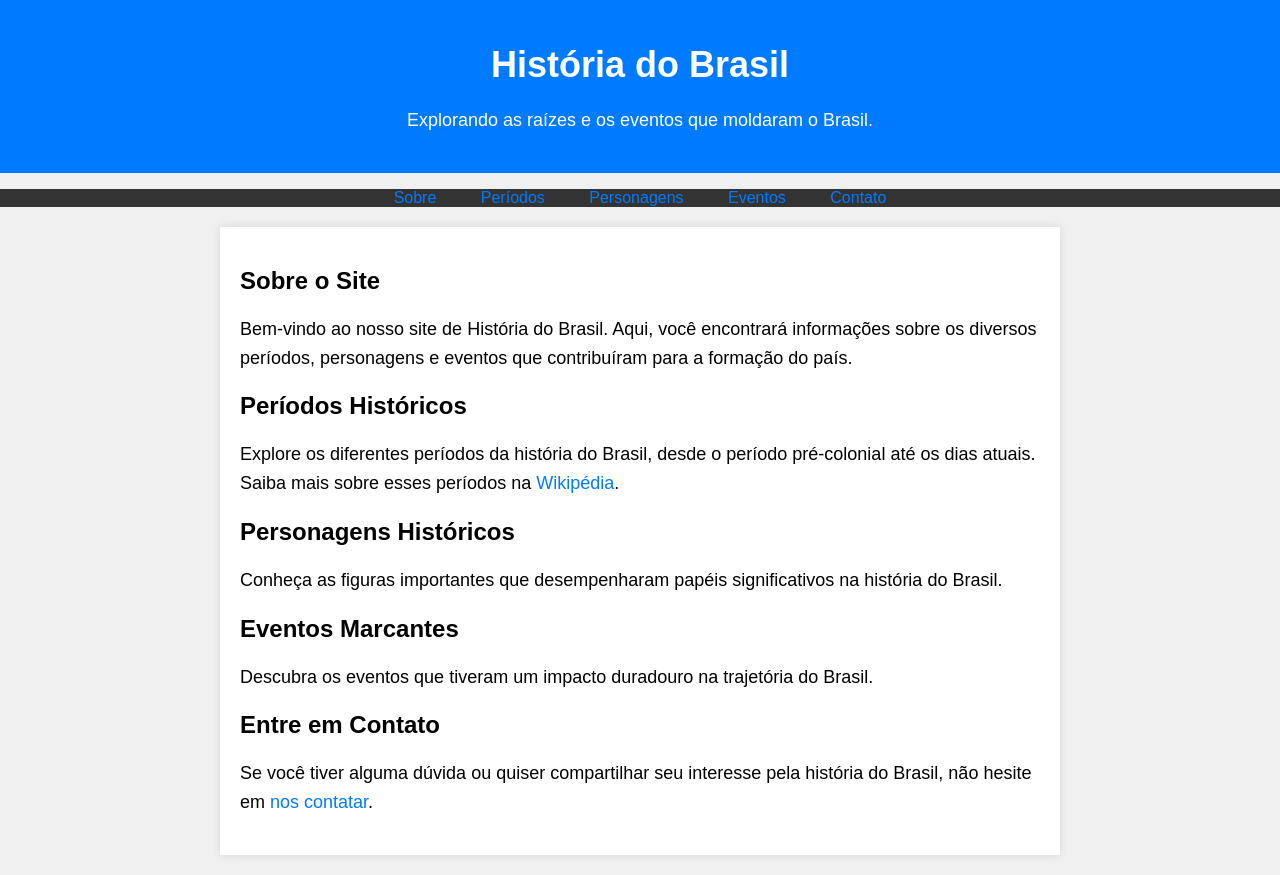
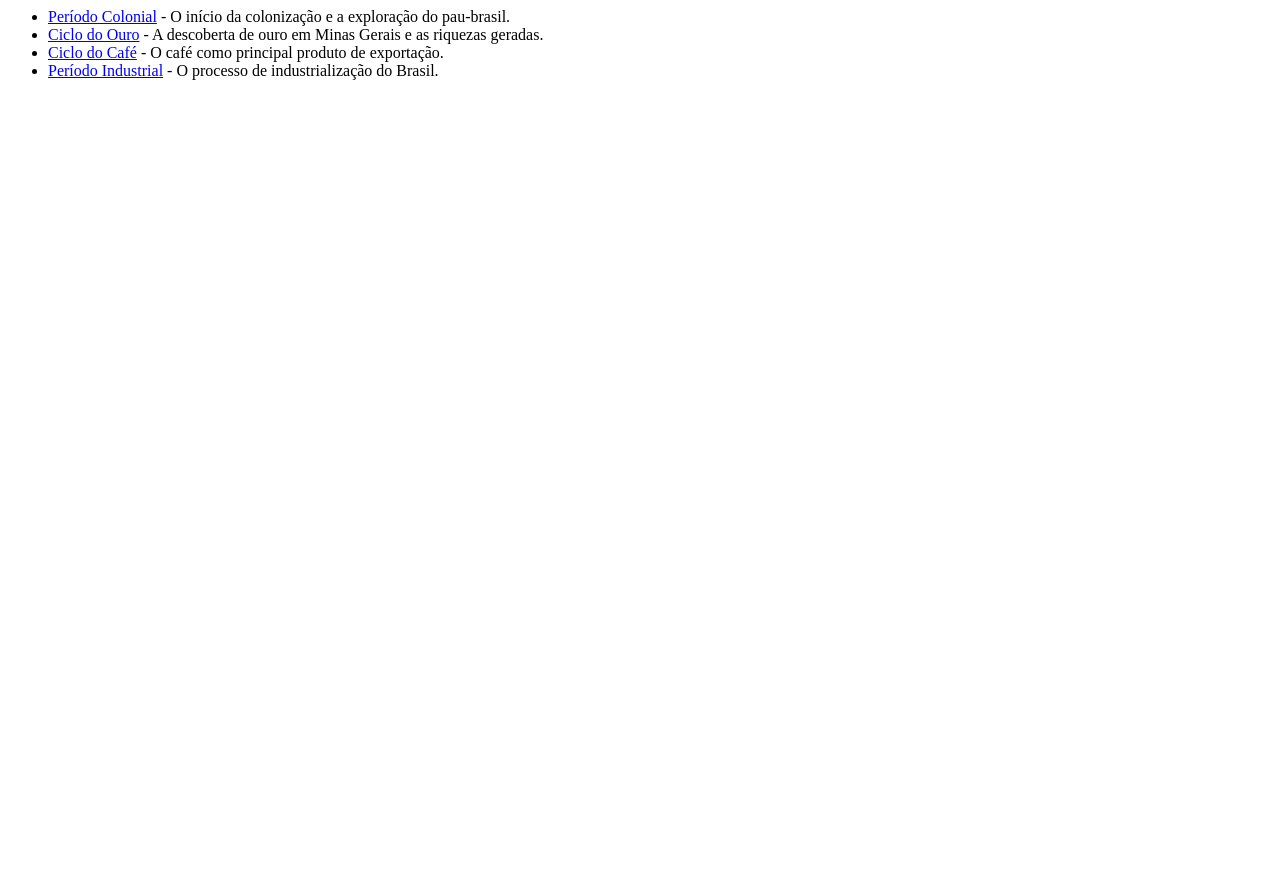
Before and after one commit to ProfLeo/Progama-o-HTML-CSS, a plain HTML site: page index.html in a window 1280 px wide. After the commit the page ends 800 px from the top, so only its background shows below. Drawn offline with Linux system fonts and the light colour scheme.

Commit message:
Update index.html

```diff
--- a/index.html
+++ b/index.html
@@ -1,114 +1,14 @@
-<!DOCTYPE html>
-<html lang="pt-BR">
-<head>
-    <meta charset="UTF-8">
-    <meta name="viewport" content="width=device-width, initial-scale=1.0">
-    <title>História do Brasil</title>
-    <style>
-        body {
-            font-family: Arial, sans-serif;
-            margin: 0;
-            padding: 0;
-            background-color: #f0f0f0;
-        }
-
-        header {
-            background-color: #007BFF;
-            color: #fff;
-            padding: 20px;
-            text-align: center;
-        }
-
-        nav {
-            background-color: #333;
-            color: #fff;
-            text-align: center;
-        }
-
-        nav ul {
-            list-style-type: none;
-            padding: 0;
-        }
-
-        nav ul li {
-            display: inline;
-            margin: 0 20px;
-        }
-
-        .container {
-            max-width: 800px;
-            margin: 20px auto;
-            padding: 20px;
-            background-color: #fff;
-            box-shadow: 0px 0px 10px rgba(0, 0, 0, 0.1);
-        }
-
-        h1 {
-            font-size: 36px;
-            margin-bottom: 20px;
-        }
-
-        h2 {
-            font-size: 24px;
-            margin-top: 20px;
-        }
-
-        p {
-            font-size: 18px;
-            line-height: 1.6;
-        }
-
-        a {
-            color: #007BFF;
-            text-decoration: none;
-        }
-
-        a:hover {
-            text-decoration: underline;
-        }
-    </style>
-</head>
-<body>
-    <header>
-        <h1>História do Brasil</h1>
-        <p>Explorando as raízes e os eventos que moldaram o Brasil.</p>
-    </header>
-
-    <nav>
-        <ul>
-            <li><a href="#sobre">Sobre</a></li>
-            <li><a href="#periodos">Períodos</a></li>
-            <li><a href="#personagens">Personagens</a></li>
-            <li><a href="#eventos">Eventos</a></li>
-            <li><a href="#contato">Contato</a></li>
-        </ul>
-    </nav>
-
-    <div class="container">
-        <section id="sobre">
-            <h2>Sobre o Site</h2>
-            <p>Bem-vindo ao nosso site de História do Brasil. Aqui, você encontrará informações sobre os diversos períodos, personagens e eventos que contribuíram para a formação do país.</p>
-        </section>
-
-        <section id="periodos">
-            <h2>Períodos Históricos</h2>
-            <p>Explore os diferentes períodos da história do Brasil, desde o período pré-colonial até os dias atuais. Saiba mais sobre esses períodos na <a href="https://pt.wikipedia.org/wiki/Hist%C3%B3ria_do_Brasil" target="_blank">Wikipédia</a>.</p>
-        </section>
-
-        <section id="personagens">
-            <h2>Personagens Históricos</h2>
-            <p>Conheça as figuras importantes que desempenharam papéis significativos na história do Brasil.</p>
-        </section>
-
-        <section id="eventos">
-            <h2>Eventos Marcantes</h2>
-            <p>Descubra os eventos que tiveram um impacto duradouro na trajetória do Brasil.</p>
-        </section>
-
-        <section id="contato">
-            <h2>Entre em Contato</h2>
-            <p>Se você tiver alguma dúvida ou quiser compartilhar seu interesse pela história do Brasil, não hesite em <a href="mailto:contato@historiadobrasil.com">nos contatar</a>.</p>
-        </section>
-    </div>
-</body>
-</html>
+<ul>
+    <li>
+        <a href="https://pt.wikipedia.org/wiki/Per%C3%ADodo_colonial_do_Brasil" target="_blank">Período Colonial</a> - O início da colonização e a exploração do pau-brasil.
+    </li>
+    <li>
+        <a href="https://pt.wikipedia.org/wiki/Ciclo_do_ouro" target="_blank">Ciclo do Ouro</a> - A descoberta de ouro em Minas Gerais e as riquezas geradas.
+    </li>
+    <li>
+        <a href="https://pt.wikipedia.org/wiki/Ciclo_do_caf%C3%A9" target="_blank">Ciclo do Café</a> - O café como principal produto de exportação.
+    </li>
+    <li>
+        <a href="https://pt.wikipedia.org/wiki/Industrializa%C3%A7%C3%A3o_do_Brasil" target="_blank">Período Industrial</a> - O processo de industrialização do Brasil.
+    </li>
+</ul>
```
